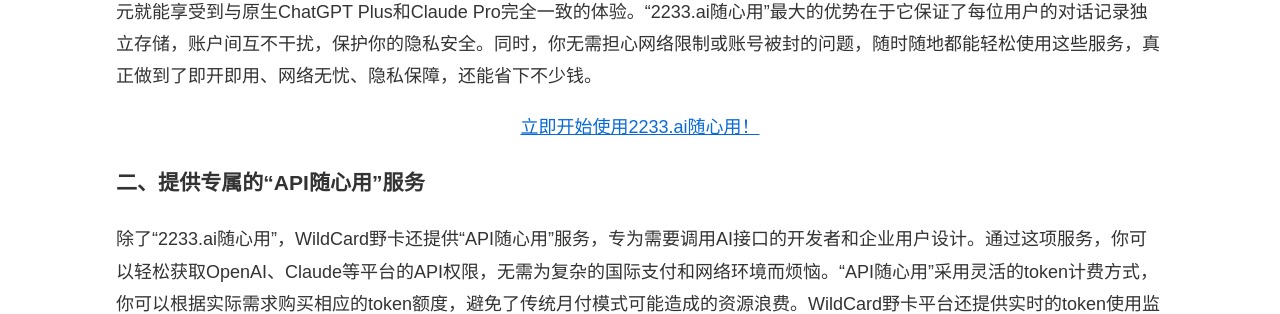
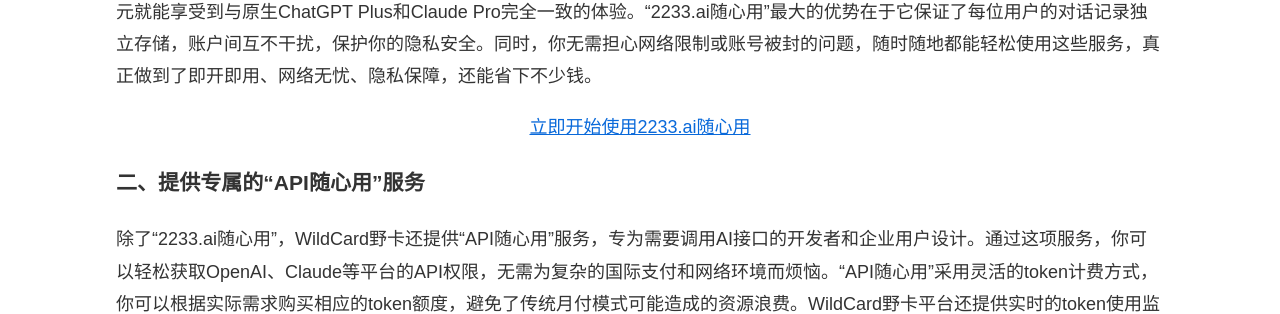
Before and after one commit to anyofai/anyofai.github.io, a Jekyll site: the page built from index.md, in a window 1280 px wide and 900 px high, scrolled down 11328 px. Shown: the part 143-457 px from the top of the window. Built offline with Jekyll 4.4.1, drawn with Linux system fonts in a browser that asks for light colours.

Commit message:
Update index.md

```diff
--- a/index.md
+++ b/index.md
@@ -143,7 +143,7 @@
 
 WildCard野卡平台推出的“2233.ai随心用”服务是为了解决很多用户想使用ChatGPT Plus和Claude Pro但又担心账号被封的问题。这项服务让你无需注册自己的账号，直接通过WildCard野卡平台就能使用ChatGPT Plus和Claude Pro的所有功能。你只需支付9.99美元就能享受到与原生ChatGPT Plus和Claude Pro完全一致的体验。“2233.ai随心用”最大的优势在于它保证了每位用户的对话记录独立存储，账户间互不干扰，保护你的隐私安全。同时，你无需担心网络限制或账号被封的问题，随时随地都能轻松使用这些服务，真正做到了即开即用、网络无忧、隐私保障，还能省下不少钱。
 
-<p align="center"><a href="https://yeka.ai/i/ANYOFAI">立即开始使用2233.ai随心用！</a></p>
+<p align="center"><a href="https://yeka.ai/i/ANYOFAI">立即开始使用2233.ai随心用</a></p>
 
 ### 二、提供专属的“API随心用”服务
 
```
